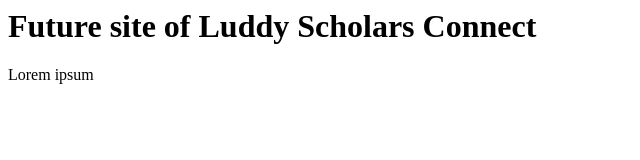
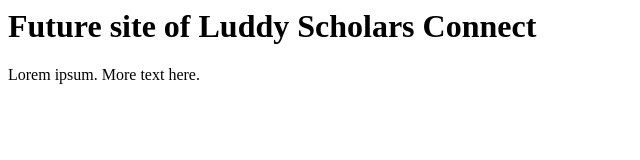
Before and after one commit to LuddyScholarsConnect/LuddyScholarsConnect.Github.io, a plain HTML site: page index.html in a window 1280 px wide. Shown: the full height of the page, 0-640 px from the left. Drawn offline with Linux system fonts and the light colour scheme.

Commit message:
Update index.html

```diff
--- a/index.html
+++ b/index.html
@@ -6,7 +6,7 @@
 
 <body>
 <H1>Future site of Luddy Scholars Connect</h1>
-<p>Lorem ipsum</p>
+<p>Lorem ipsum. More text here. </p>
 
 </body>
 
```
